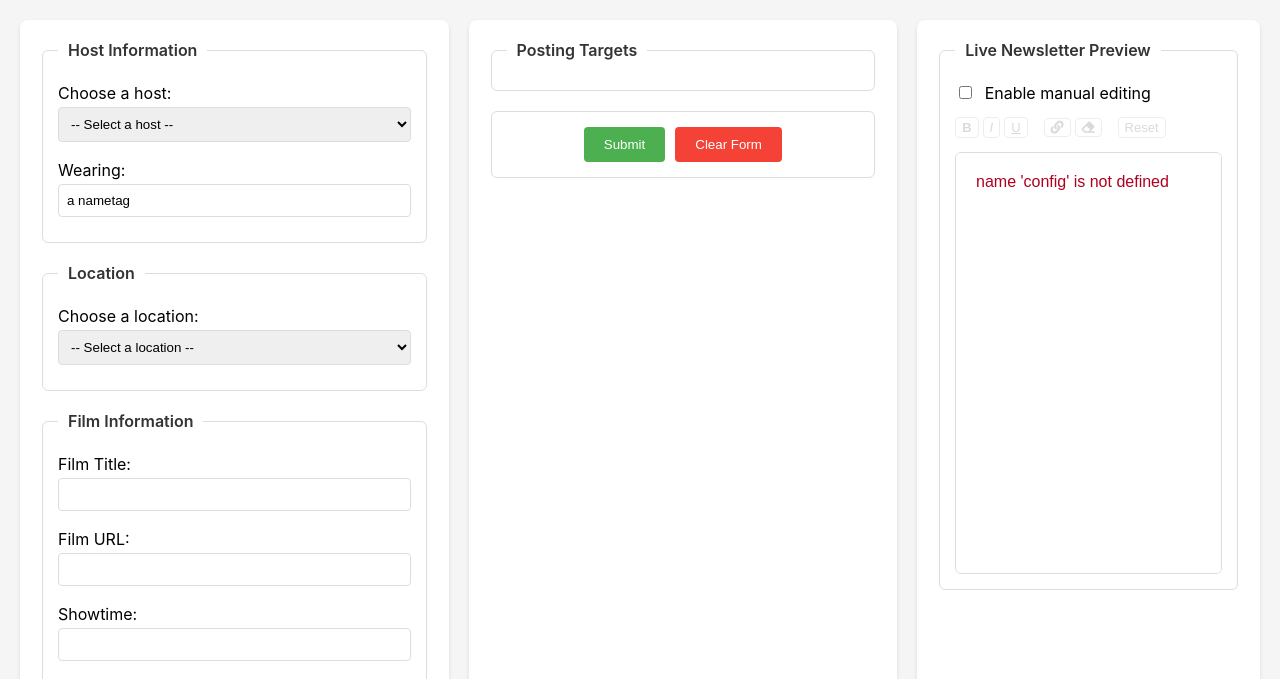
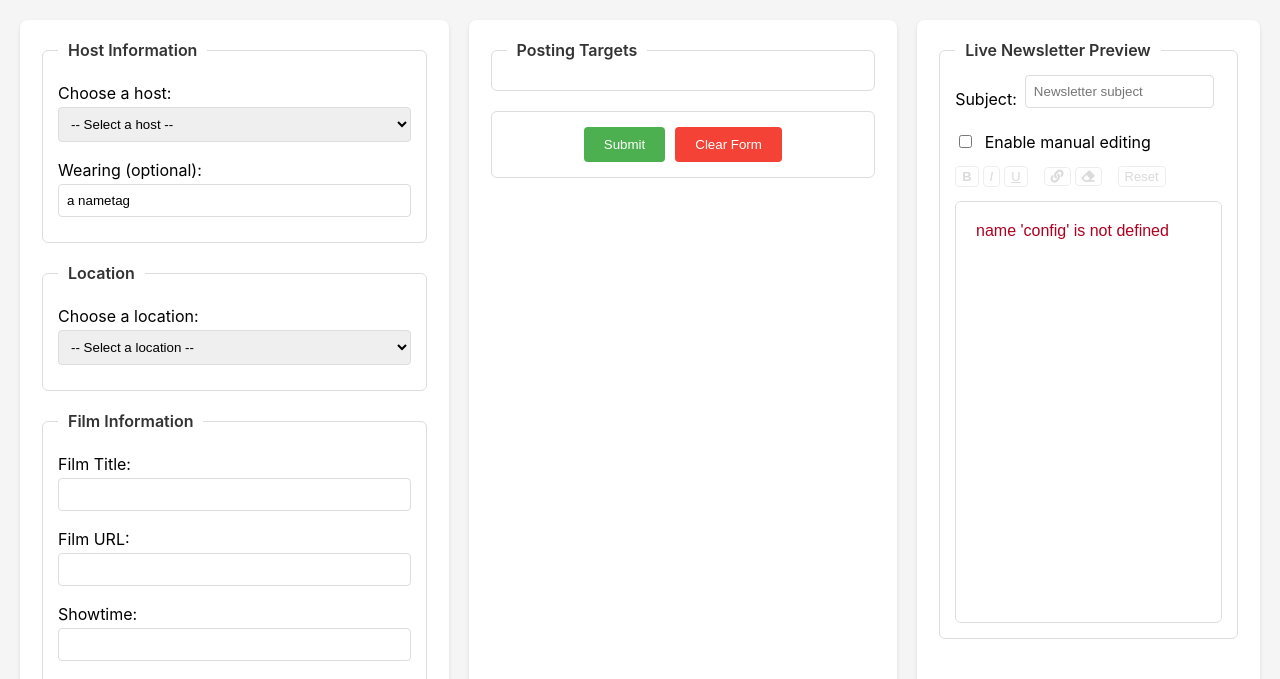
Before and after one commit to grahams/snfc-posting-tool, a Flask app: template templates/form.html in a window 1280 px wide. Shown: the top 679 px of the page. Run offline with Flask 3, Linux system fonts and the light colour scheme; the template is opened without the code that fills it, so the values that code supplies are empty; parts of the project's set-up code (start-up, migrations or seed data) failed here and were passed over.

Commit message:
Implement subject override feature in newsletter preview
- Added support for an optional subject override in the newsletter preview functionality.
- Updated the `Newsletter` class to handle the new `override_subject` attribute.
- Enhanced the API response to include the generated subject alongside the HTML.
- Modified frontend to include a new input field for subject override and updated JavaScript to handle its value.
- Improved CSS for the subject input layout in the form.

```diff
--- a/app.py
+++ b/app.py
@@ -52,6 +52,7 @@
         wearing = data.get('wearing', '')
         showTime = data.get('showTime', '')
         synopsis = data.get('plotSynopsis', '')
+        override_subject = data.get('overrideSubject')
 
         # Resolve host and location URLs from config
         host_url = ''
@@ -80,14 +81,17 @@
             synopsis,
         )
 
-        # Apply manual override if provided
+        # Apply manual overrides if provided
         use_manual = str(data.get('useManualHTML', '')).lower() in ('1', 'true', 'yes', 'on')
         override_html = data.get('overrideHTML')
         if use_manual and override_html:
             nl.override_html = override_html
+        if use_manual and override_subject is not None:
+            nl.override_subject = override_subject
 
         html = nl.generate_HTML()
-        return jsonify({ 'html': html, 'error': None })
+        subject = nl.generate_subject()
+        return jsonify({ 'html': html, 'subject': subject, 'error': None })
     except Exception as e:
         # Return error but 200 so the client can display it inline
         return jsonify({ 'html': '', 'error': str(e) })
@@ -159,8 +163,11 @@
 
         # If manual HTML override was provided, use it
         override_html = form.get('overrideHTML')
+        override_subject = form.get('overrideSubject')
         if use_manual and override_html:
             nl.override_html = override_html
+        if use_manual and override_subject is not None:
+            nl.override_subject = override_subject
 
         load_plugins()
 
--- a/static/js/main.js
+++ b/static/js/main.js
@@ -220,6 +220,7 @@
 	const $useManualHTML = $("#useManualHTML");
 	const $overrideHTML = $("#overrideHTML");
 	const $rtToolbar = $("#rtToolbar");
+	const $overrideSubject = $("#overrideSubject");
 
 	function setPreviewContent(html) {
 		const doc = $previewFrame[0].contentDocument || $previewFrame[0].contentWindow.document;
@@ -258,7 +259,8 @@
 				showTime: $("#showTime").val() || '',
 				plotSynopsis: $("#synopsisArea").val() || '',
 				useManualHTML: $useManualHTML.is(":checked"),
-				overrideHTML: $overrideHTML.val() || ''
+				overrideHTML: $overrideHTML.val() || '',
+				overrideSubject: $overrideSubject.val() || null
 			};
 
 			$.ajax({
@@ -269,6 +271,9 @@
 				success: function (resp) {
 					if (resp && !resp.error) {
 						setPreviewContent(resp.html);
+						if (resp.subject && !$useManualHTML.is(':checked')) {
+							$overrideSubject.val(resp.subject);
+						}
 						$previewStatus.text('');
 					} else {
 						setPreviewError(resp && resp.error ? resp.error : 'Unknown error');
@@ -284,7 +289,7 @@
 	}
 
 	// Trigger preview on field changes
-	$(document).on('input change', '#hostSelect, #locationSelect, #filmSearch, #filmURL, #wearing, #showTime, #synopsisArea, #useManualHTML', refreshPreview);
+	$(document).on('input change', '#hostSelect, #locationSelect, #filmSearch, #filmURL, #wearing, #showTime, #synopsisArea, #useManualHTML, #overrideSubject', refreshPreview);
 
 	// Manual HTML editing: make iframe body contentEditable when enabled
 	$useManualHTML.on('change', function () {
--- a/static/tool.css
+++ b/static/tool.css
@@ -227,6 +227,18 @@
     margin-bottom: 8px;
 }
 
+#subjectRow {
+    display: grid;
+    grid-template-columns: auto 1fr auto;
+    gap: 8px;
+    align-items: center;
+}
+
+.subject-preview {
+    color: #555;
+    font-size: 12px;
+}
+
 #previewStatus {
     font-size: 12px;
     color: #666;
--- a/templates/form.html
+++ b/templates/form.html
@@ -26,7 +26,7 @@
                             {% endfor %}
                         </select>
 
-                        <label for="wearing">Wearing:</label>
+                        <label for="wearing">Wearing (optional):</label>
                         <input type="text" name="wearing" id="wearing" value="a nametag" />
                     </fieldset>
                 </div>
@@ -90,6 +90,11 @@
                 <fieldset id="previewFieldset">
                     <legend>Live Newsletter Preview</legend>
                     <div id="previewToolbar">
+                        <div id="subjectRow">
+                            <label for="overrideSubject">Subject:</label>
+                            <input type="text" id="overrideSubject" name="overrideSubject"
+                                placeholder="Newsletter subject" />
+                        </div>
                         <label class="checkbox-label" style="margin: 0;">
                             <input type="checkbox" id="useManualHTML" name="useManualHTML" />
                             Enable manual editing
--- a/templates/textnewsletter.txt
+++ /dev/null
@@ -1,4 +0,0 @@
-Join the {{ city }} Sunday Night Film Club ({{ clubURL }}) this {{ nextSunday }}{{ daySuffix }} at {{ showTime }} for {{ film }} at the {{ location }}. Look for {{ host }} wearing {{ wearing }} in the theatre lobby about 15 minutes before the film. As always, after the film we will descend on a local establishment for dinner/drinks/discussion.
-{% for paragraph in synopsis %}
-{{ paragraph }}
-{% endfor %}
```
Also changed, not shown: Newsletter.py (+11 -6 lines), templates/htmlnewsletter.html (+7 -5 lines), templates/markdownnewsletter.md (deleted, +0 -4 lines).
